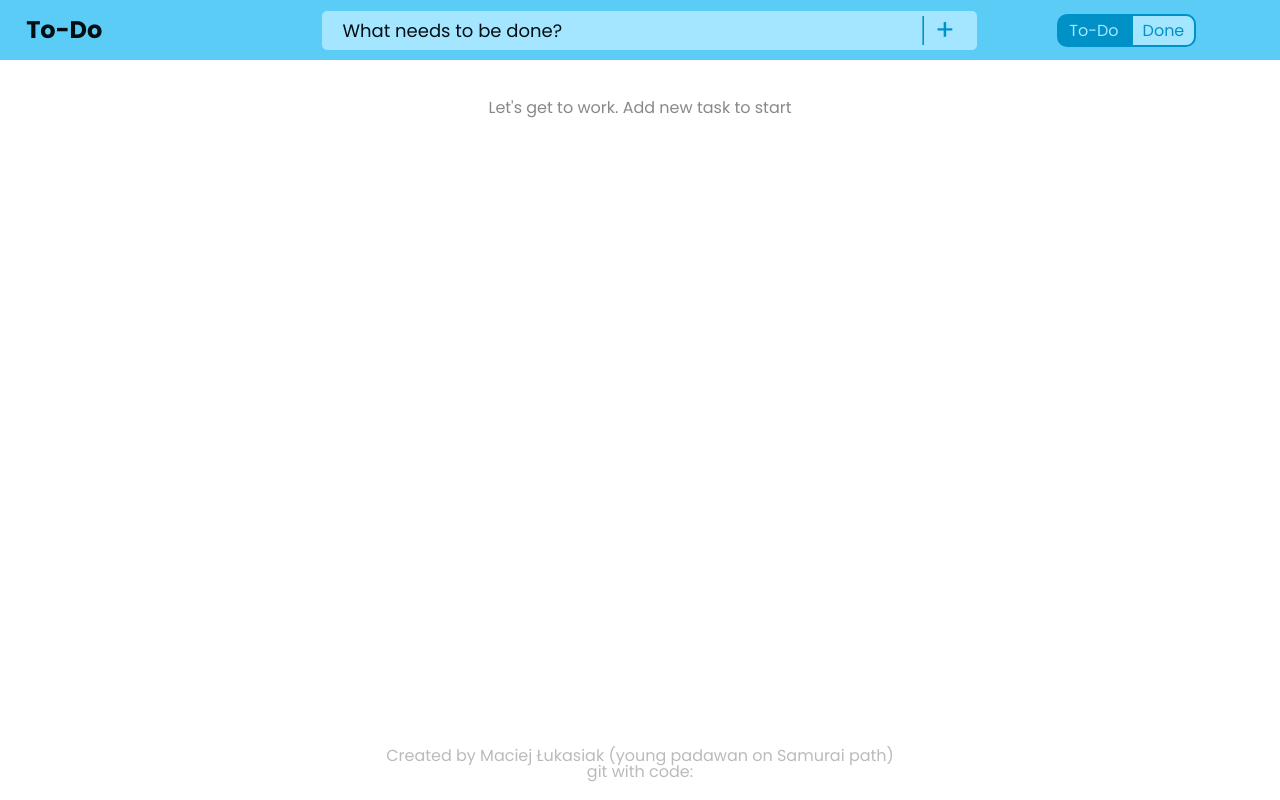
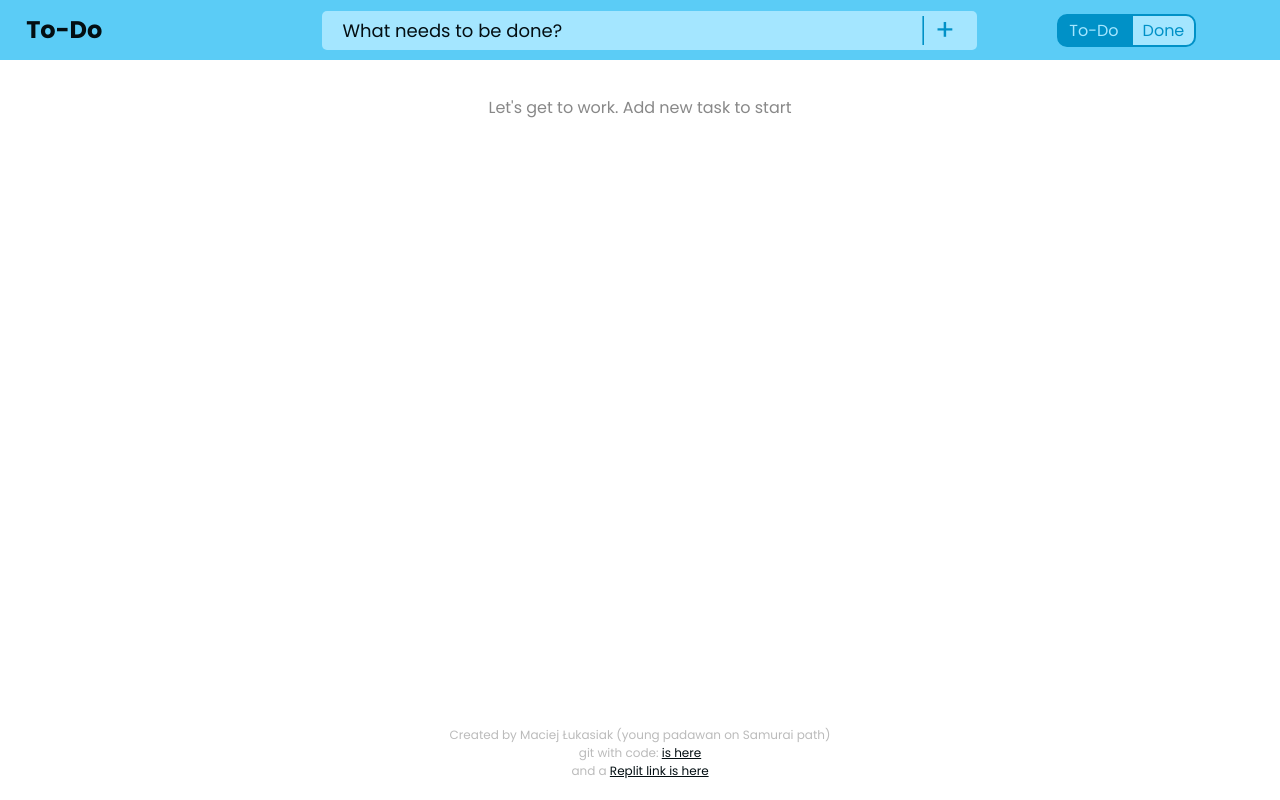
Before and after one commit to macone/todo-node, a website: page public/index.html in a window 1280 px wide. Drawn offline with Linux system fonts and the light colour scheme; no server answers.

Commit message:
added replit and fixing display

```diff
--- a/public/css/style.css
+++ b/public/css/style.css
@@ -151,7 +151,9 @@ footer.info {
 }
 
 footer.info p {
-  color:#bbb
+  color:#bbb;
+  font-size:12px;
+  line-height: 18px;
 }
 
 #error {
--- a/public/index.html
+++ b/public/index.html
@@ -40,7 +40,8 @@
 </section>
 <footer class="info">
     <p>Created by Maciej Łukasiak (young padawan on Samurai path) </p>
-    <p>git with code: </p>
+    <p>git with code: <a href="https://github.com/macone/todo-node" target="_blank">is here</a> </p>
+    <p>and a <a href="https://replit.com/@MacOne/todo-app" target="_blank">Replit link is here</a></p>
 </footer>
 <script src="/js/script.js"></script>
 </body>
--- a/public/js/script.js
+++ b/public/js/script.js
@@ -28,7 +28,6 @@ function updateTasks() {}
 addButton.addEventListener('click', async () => {
   if (newTodo.value.length > 0) {
     const body = JSON.stringify({ task: newTodo.value });
-    console.log(body);
     const response = await fetch('/app/add', {
       method: 'POST',
       headers: {
@@ -60,7 +59,6 @@ const getTasks = async () => {
 };
 
 const taskFetch = async (id, task) => {
-  console.log('fetch', `/app/${task}/${id}`);
   const response = await fetch(`/app/${task}/${id}`, {
     method: 'POST',
   });
@@ -74,7 +72,6 @@ const taskFetch = async (id, task) => {
 };
 
 updateTasks = async (tasks) => {
-  console.log(tasks);
   todoList.innerHTML = '';
   if (tasks.length > 0) {
     document.getElementsByClassName('empty-todo')[0].classList.add('hide');
--- a/serwer.js
+++ b/serwer.js
@@ -12,7 +12,6 @@ app.post('/app/:task/:id?', async (req, res) => {
   let result;
   switch (task) {
     case 'add':
-      console.log('its Add');
       db.push({
         task: req.body.task,
         id: db.length + 1,
@@ -25,7 +24,6 @@ app.post('/app/:task/:id?', async (req, res) => {
       break;
 
     case 'delete':
-      console.log('its delete', id);
       // db = db.map((e) => e.id !== id);
       db = db.map((e) => {
         if (e.id === Number(id)) {
```
